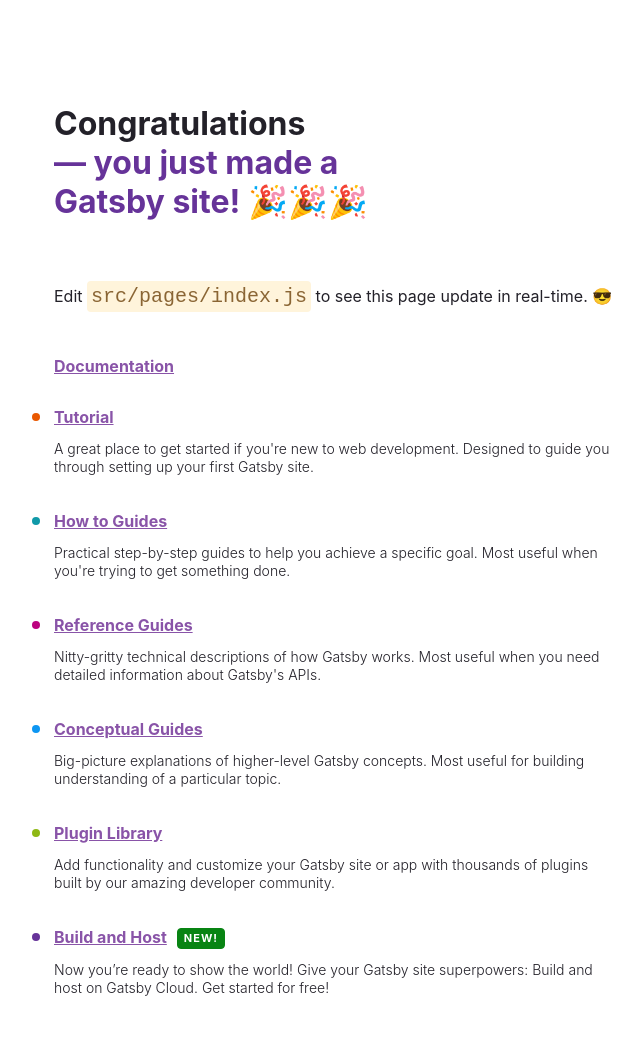
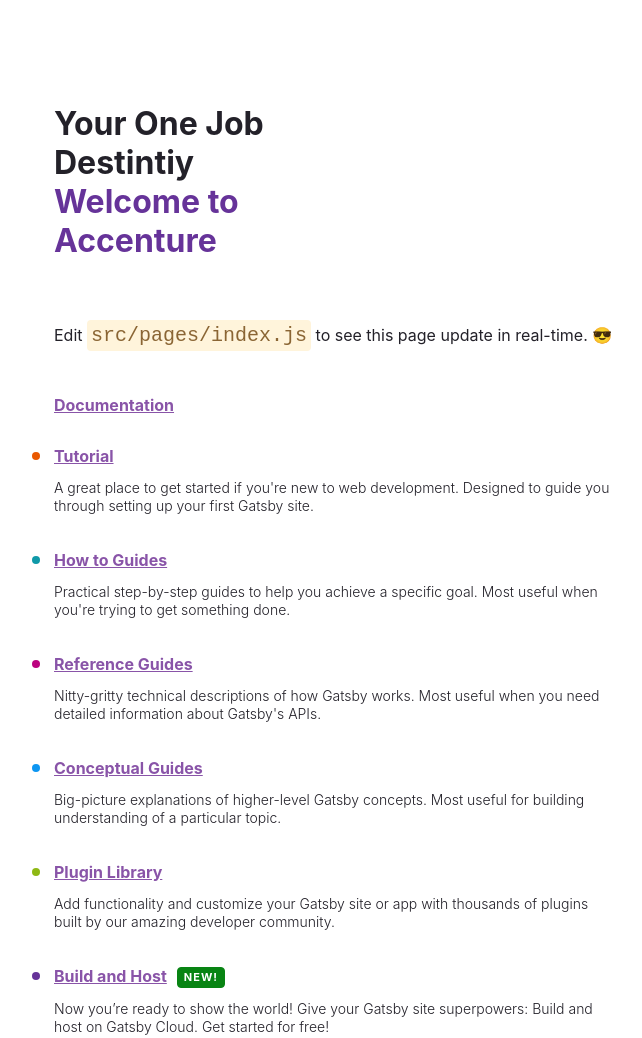
Before and after one commit to KamleshBhagwat/myaccenturewebsite, a Gatsby site: page / in a window 1280 px wide. Shown: the top 1038 px of the page, without its empty margins (50-692 px from the left). Built offline with nearby package versions, Linux system fonts and the light colour scheme; Gatsby itself is replaced by a stand-in of ours.

Commit message:
code added

```diff
--- a/src/pages/index.js
+++ b/src/pages/index.js
@@ -127,9 +127,9 @@ const IndexPage = () => {
   return (
     <main style={pageStyles}>
       <h1 style={headingStyles}>
-        Congratulations
+        Your One Job Destintiy
         <br />
-        <span style={headingAccentStyles}>— you just made a Gatsby site! 🎉🎉🎉</span>
+        <span style={headingAccentStyles}>Welcome to Accenture</span>
       </h1>
       <p style={paragraphStyles}>
         Edit <code style={codeStyles}>src/pages/index.js</code> to see this page
```
